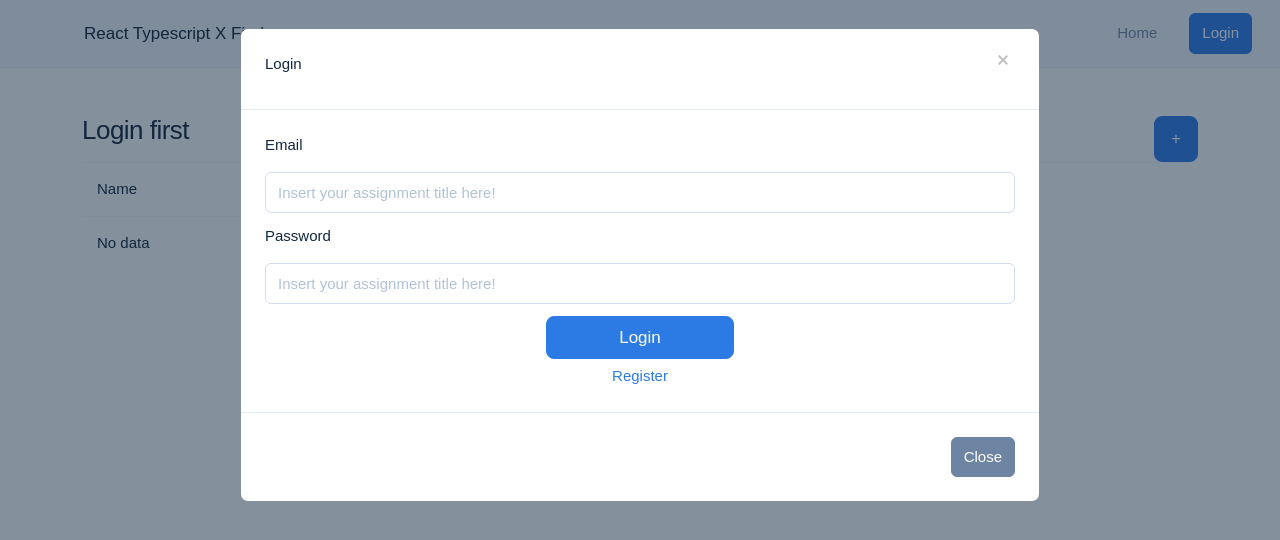
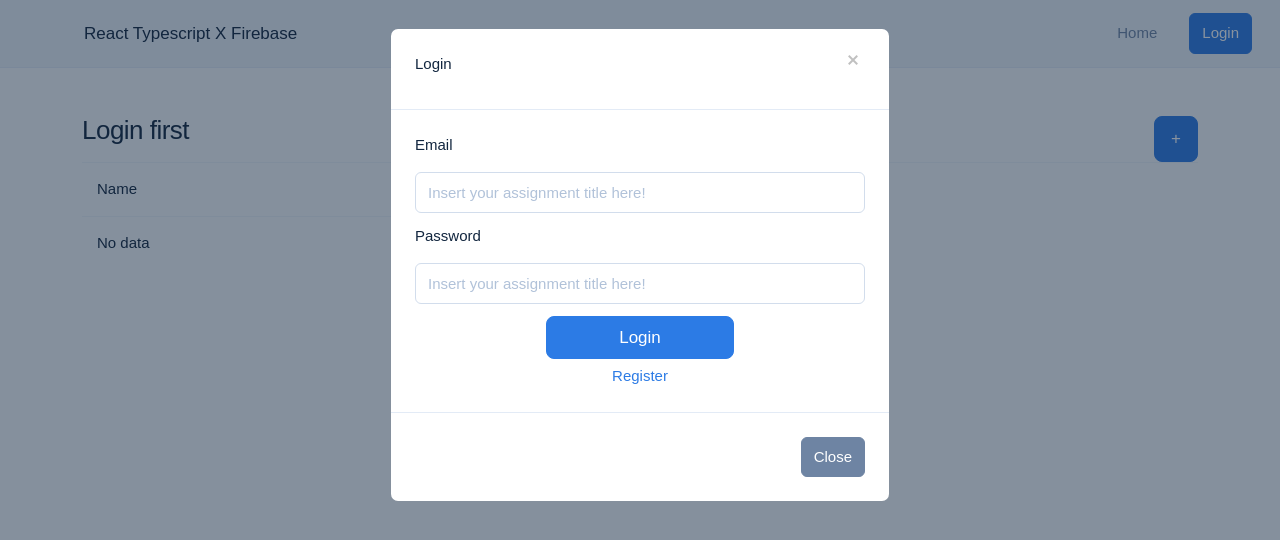
Before and after one commit to alvinarrazy/react-ts-firebase, a React (Create React App) app: page / in a window 1280 px wide. Both pictures are taken after a click on the button "Login". Shown: the top 540 px of the page. Built offline with nearby package versions, Linux system fonts and the light colour scheme; a web font is replaced by a local one.

Commit message:
added useAppSelector and useAppDispatch

```diff
--- a/src/components/Modal/Modal.tsx
+++ b/src/components/Modal/Modal.tsx
@@ -18,7 +18,7 @@ function ModalComp({ onHide }: Props) {
 
     return (
         <div className='modal-container'>
-            <Modal size={"lg"} scrollable show={modalState?.isShow} onHide={() => onHide()}>
+            <Modal scrollable show={modalState?.isShow} onHide={() => onHide()}>
                 <Modal.Header closeButton>
                     <Modal.Title>{modalState.modal.title}</Modal.Title>
                 </Modal.Header>
--- a/src/types.ts
+++ b/src/interfaces.ts
@@ -1,4 +1,4 @@
-export interface UserData {
+export interface IUser {
     username: string,
     uid: string,
     email: string
--- a/src/redux/reducers/dataReducer.ts
+++ b/src/redux/reducers/dataReducer.ts
@@ -1,7 +1,7 @@
 import { getData } from './../actions/dataActions';
 import { createSlice, isAnyOf } from '@reduxjs/toolkit';
 import { addNewData } from '../actions/dataActions';
-import { IData } from './../../types';
+import { IData } from '../../interfaces';
 
 export interface DataState {
     data: IData[] | null,
--- a/src/redux/reducers/userReducer.ts
+++ b/src/redux/reducers/userReducer.ts
@@ -1,10 +1,10 @@
 import { IReducerStore } from './store';
 import { register, logout, login } from '../actions/userActions';
-import { UserData } from './../../types';
+import { IUser } from '../../interfaces';
 import { createSlice, isAnyOf } from '@reduxjs/toolkit'
 
 export interface UserState {
-    userData: UserData | null,
+    userData: IUser | null,
     isLoading: boolean,
     error: {
         isError: boolean,
--- a/src/redux/services/data.ts
+++ b/src/redux/services/data.ts
@@ -1,5 +1,5 @@
 import { ServiceResult } from './index';
-import { IData } from './../../types';
+import { IData } from '../../interfaces';
 import { collection, getDocs, addDoc } from 'firebase/firestore';
 import { db } from '../../firebase';
 import { NewDataBody } from "../actions/dataActions"
--- a/src/redux/services/user.ts
+++ b/src/redux/services/user.ts
@@ -1,5 +1,5 @@
 import { LoginBody } from './../actions/userActions';
-import { UserData } from './../../types';
+import { IUser } from '../../interfaces';
 import { ServiceResult } from './index';
 import { setDoc, doc, getDoc } from 'firebase/firestore';
 import { createUserWithEmailAndPassword, sendEmailVerification, signInWithEmailAndPassword, signOut } from "firebase/auth"
@@ -34,7 +34,7 @@ async function register(data: RegisterBody): Promise<ServiceResult<void>> {
 }
 
 
-async function login(data: LoginBody): Promise<ServiceResult<UserData>> {
+async function login(data: LoginBody): Promise<ServiceResult<IUser>> {
     try {
         const { email, password } = data
         let credential = await signInWithEmailAndPassword(auth, email, password)
@@ -59,7 +59,7 @@ async function login(data: LoginBody): Promise<ServiceResult<UserData>> {
                 uid: credential.user.uid,
                 email: credential.user.email,
                 username: userData.username
-            } as UserData
+            } as IUser
         }
     } catch (error: any) {
         let message = error
```
Also changed, not shown: tsconfig.json (+2 -8 lines).
